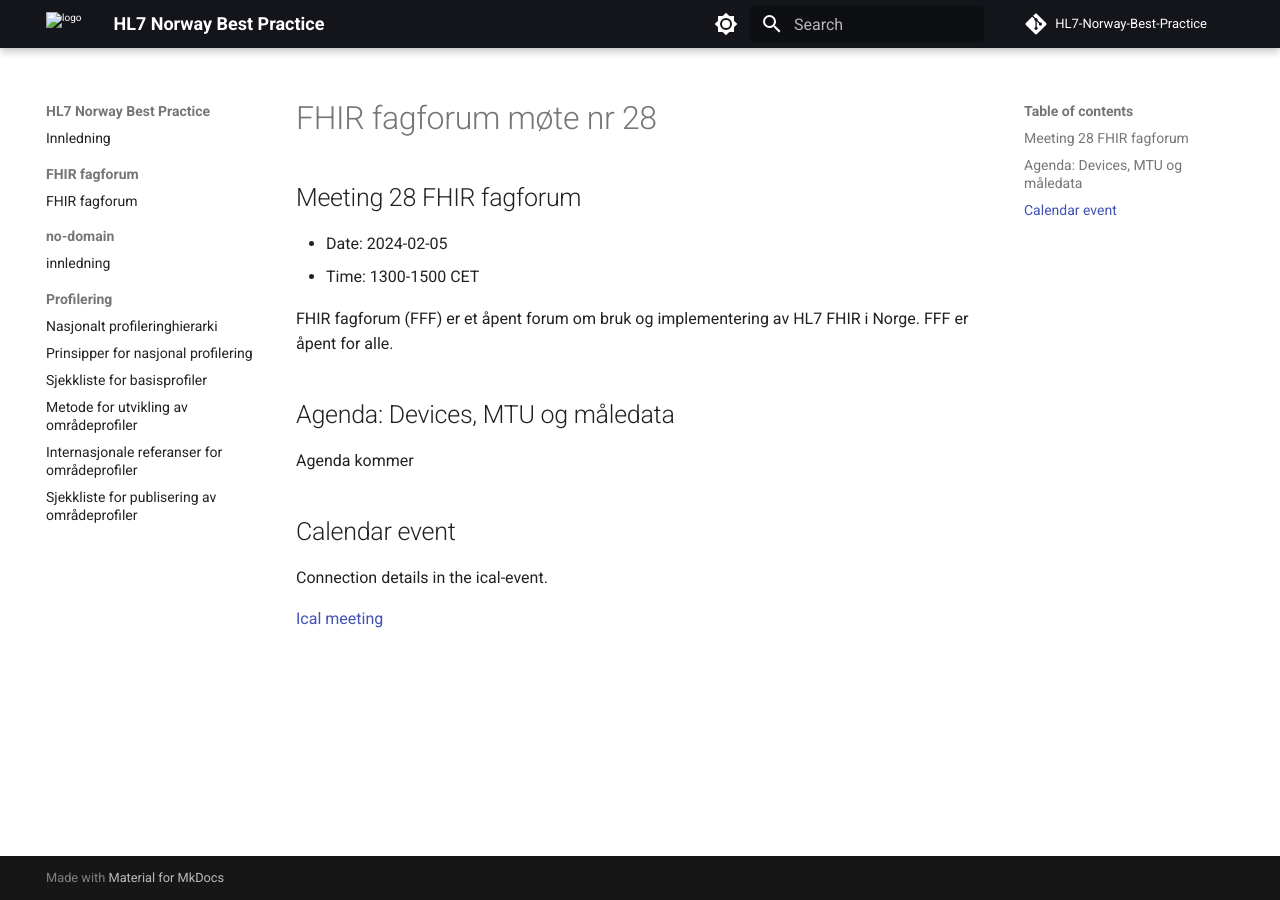
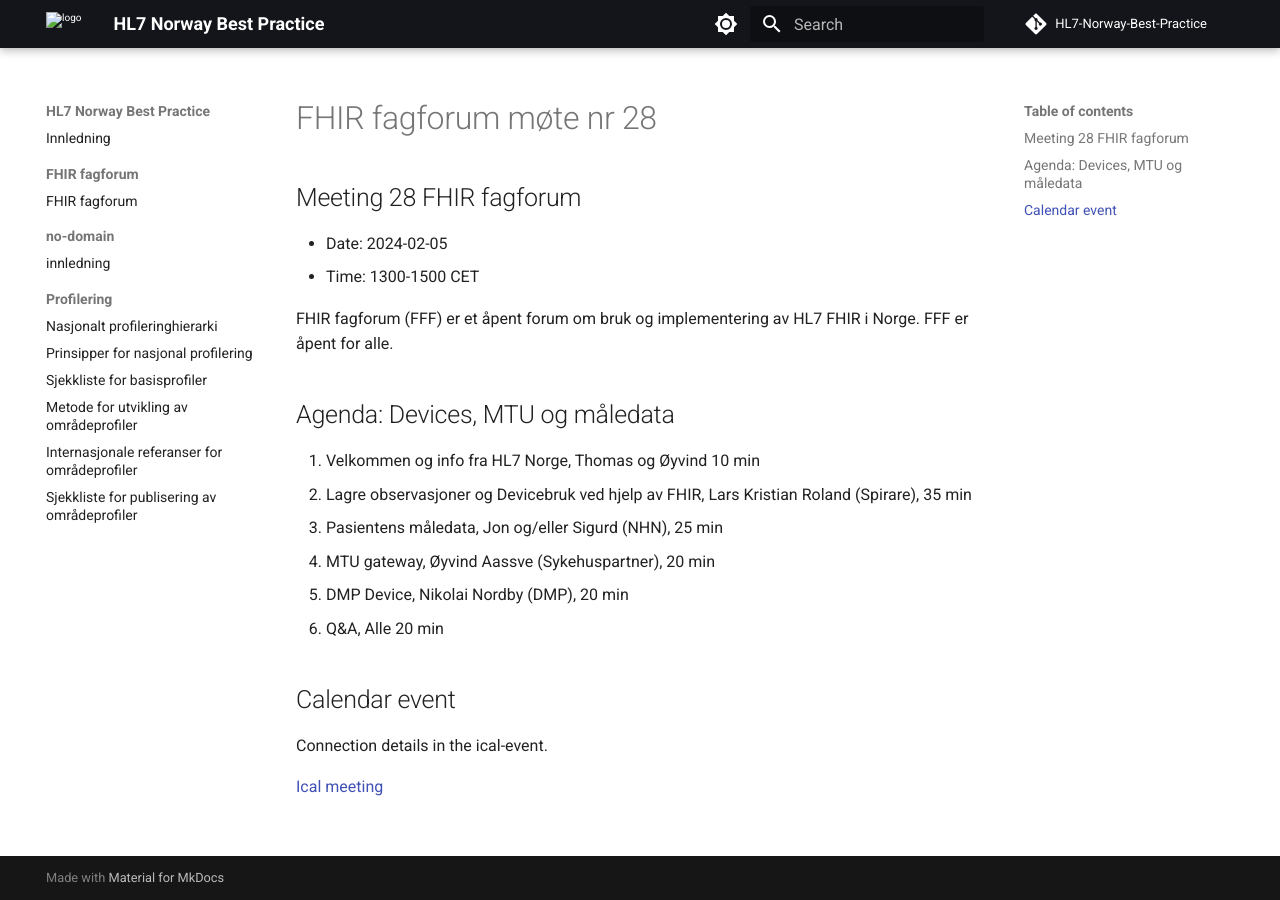
Before and after one commit to HL7Norway/best-practice, an MkDocs documentation site: the page built from docs/FHIR-faglig-forum/_agenda/2025-02-05-agenda.md, in a window 1280 px wide. Built offline with MkDocs 1.6.1 and Material for MkDocs 9.7.7, drawn with Linux system fonts in a browser that asks for light colours; comment, search, counter and statistics services are not loaded.

Commit message:
Forslag agenda FFF 28

```diff
--- a/docs/FHIR-faglig-forum/_agenda/2025-02-05-agenda.md
+++ b/docs/FHIR-faglig-forum/_agenda/2025-02-05-agenda.md
@@ -15,7 +15,12 @@
 
 ## Agenda: Devices, MTU og måledata
 
-Agenda kommer
+1. Velkommen og info fra HL7 Norge, Thomas og Øyvind 10 min
+2. Lagre observasjoner og Devicebruk ved hjelp av FHIR, Lars Kristian Roland (Spirare), 35 min
+3. Pasientens måledata, Jon og/eller Sigurd (NHN), 25 min
+4. MTU gateway, Øyvind Aassve (Sykehuspartner), 20 min
+5. DMP Device, Nikolai Nordby (DMP), 20 min
+6. Q&A, Alle 20 min
 
 ## Calendar event
 
```
